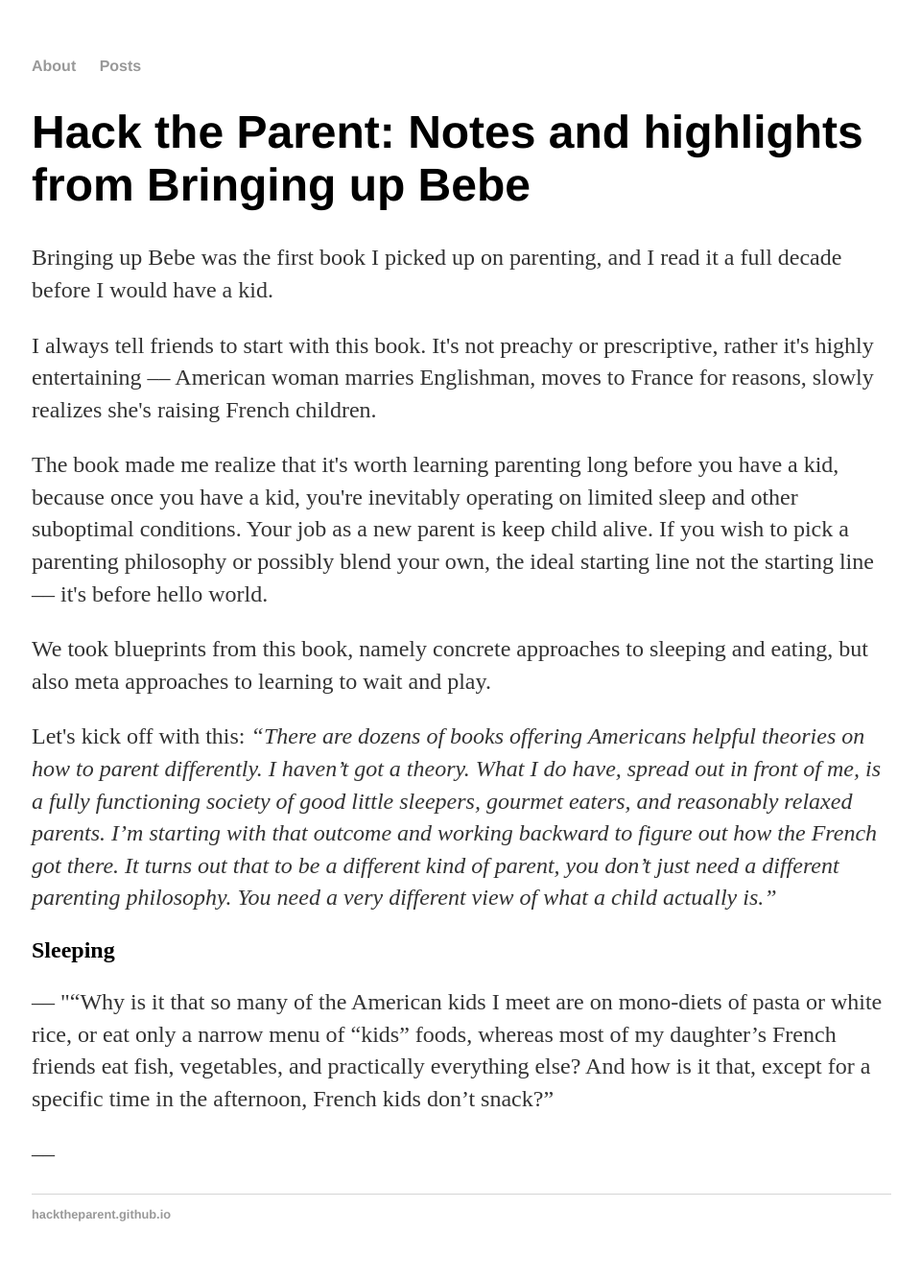
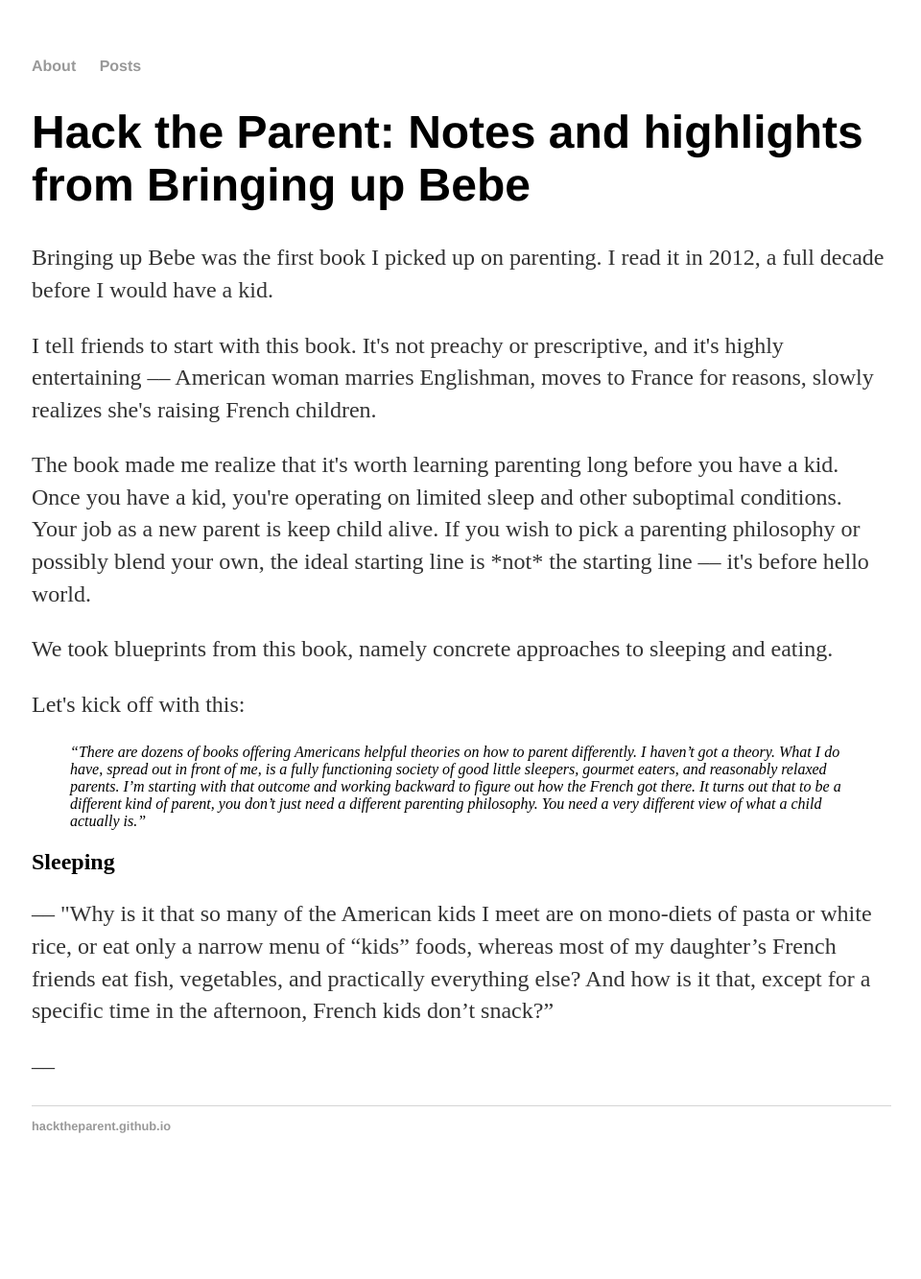
Before and after one commit to hacktheparent/hacktheparent.github.io, a Jekyll site: the page built from posts/bringingupbebe.html, in a window 1280 px wide. Shown: the whole page at 96% size, without its empty margins (159-1119 px from the left). Built offline with Jekyll 4.4.1, drawn with Linux system fonts in a browser that asks for light colours; after the commit the page ends 1241 px from its top, so only the background shows below that.

Commit message:
update bringingupbebe.html

```diff
--- a/posts/bringingupbebe.html
+++ b/posts/bringingupbebe.html
@@ -4,14 +4,15 @@
 ---
 <div class="blurb">
 	<h1>Hack the Parent: Notes and highlights from Bringing up Bebe</h1>
-		<p>Bringing up Bebe was the first book I picked up on parenting, and I read it a full decade before I would have a kid.</p>
-  <p>I always tell friends to start with this book. It's not preachy or prescriptive, rather it's highly entertaining –– American woman marries Englishman, moves to France for reasons, slowly realizes she's raising French children.</p>
-  <p>The book made me realize that it's worth learning parenting long before you have a kid, because once you have a kid, you're inevitably operating on limited sleep and other suboptimal conditions. Your job as a new parent is keep child alive. If you wish to pick a parenting philosophy or possibly blend your own, the ideal starting line not the starting line –– it's before hello world. </p>
-<p>We took blueprints from this book, namely concrete approaches to sleeping and eating, but also meta approaches to learning to wait and play.</p>
-<p>Let's kick off with this: <i>“There are dozens of books offering Americans helpful theories on how to parent differently.
-			I haven’t got a theory. What I do have, spread out in front of me, is a fully functioning society of good little sleepers, gourmet eaters, and reasonably relaxed parents. I’m starting with that outcome and working backward to figure out how the French got there. It turns out that to be a different kind of parent, you don’t just need a different parenting philosophy. You need a very different view of what a child actually is.”</i></p>
+		<p>Bringing up Bebe was the first book I picked up on parenting. I read it in 2012, a full decade before I would have a kid.</p>
+  <p>I tell friends to start with this book. It's not preachy or prescriptive, and it's highly entertaining –– American woman marries Englishman, moves to France for reasons, slowly realizes she's raising French children.</p>
+  <p>The book made me realize that it's worth learning parenting long before you have a kid. Once you have a kid, you're operating on limited sleep and other suboptimal conditions. Your job as a new parent is keep child alive. If you wish to pick a parenting philosophy or possibly blend your own, the ideal starting line is *not* the starting line –– it's before hello world. </p>
+<p>We took blueprints from this book, namely concrete approaches to sleeping and eating.</p>
+<p>Let's kick off with this:
+	<blockquote><i>“There are dozens of books offering Americans helpful theories on how to parent differently.
+			I haven’t got a theory. What I do have, spread out in front of me, is a fully functioning society of good little sleepers, gourmet eaters, and reasonably relaxed parents. I’m starting with that outcome and working backward to figure out how the French got there. It turns out that to be a different kind of parent, you don’t just need a different parenting philosophy. You need a very different view of what a child actually is.”</i></blockquote>
 <h2>Sleeping</h2>
-<p>–– "“Why is it that so many of the American kids I meet are on mono-diets of pasta or white rice, or eat only a narrow menu of “kids” foods, whereas most of my daughter’s French friends eat fish, vegetables, and practically everything else? And how is it that, except for a specific time in the afternoon, French kids don’t snack?”</p>
+<p>–– "Why is it that so many of the American kids I meet are on mono-diets of pasta or white rice, or eat only a narrow menu of “kids” foods, whereas most of my daughter’s French friends eat fish, vegetables, and practically everything else? And how is it that, except for a specific time in the afternoon, French kids don’t snack?”</p>
 <p>–– </p>
 
 
```
